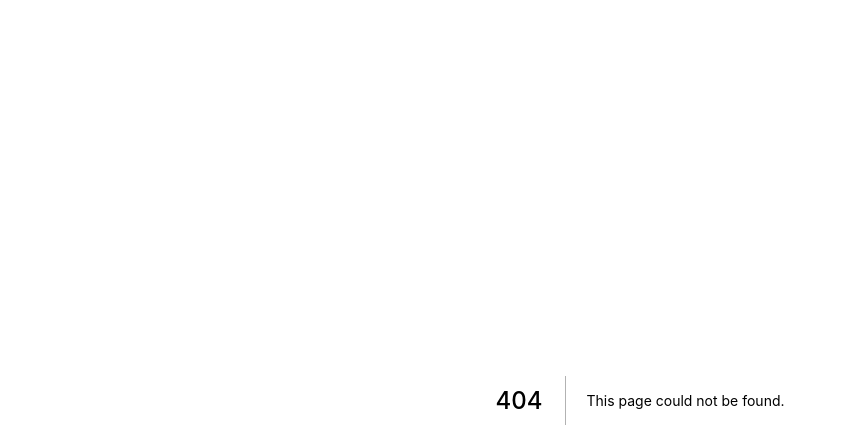
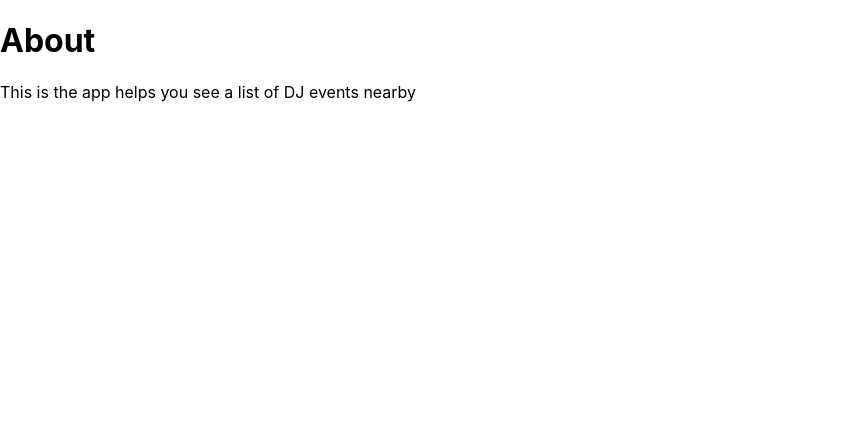
Before and after one commit to olawalessed/dj-event-frontend, a Next.js app: page /about in a window 1280 px wide. Before the commit this address had no page. Shown: the top 448 px of the page, without its empty margins (0-847 px from the left). Built offline with nearby package versions, Linux system fonts and the light colour scheme.

Commit message:
Create Layout Header and Footer

```diff
--- /dev/null
+++ b/pages/about.js
@@ -0,0 +1,8 @@
+export default function AboutPage() {
+    return (
+        <div>
+            <h1>About</h1>
+            <p>This is the app helps you see a list of DJ events nearby</p>
+        </div>
+    )
+}
--- a/pages/index.js
+++ b/pages/index.js
@@ -13,7 +13,7 @@ export default function Home() {
 
       <main className={styles.main}>
         <h1 className={styles.title}>
-          Welcome to <a href="https://nextjs.org">Next.js!</a>
+           Hello Next.js!
         </h1>
 
         <p className={styles.description}>
```
Also changed, not shown: pages/events/index.js (added).
